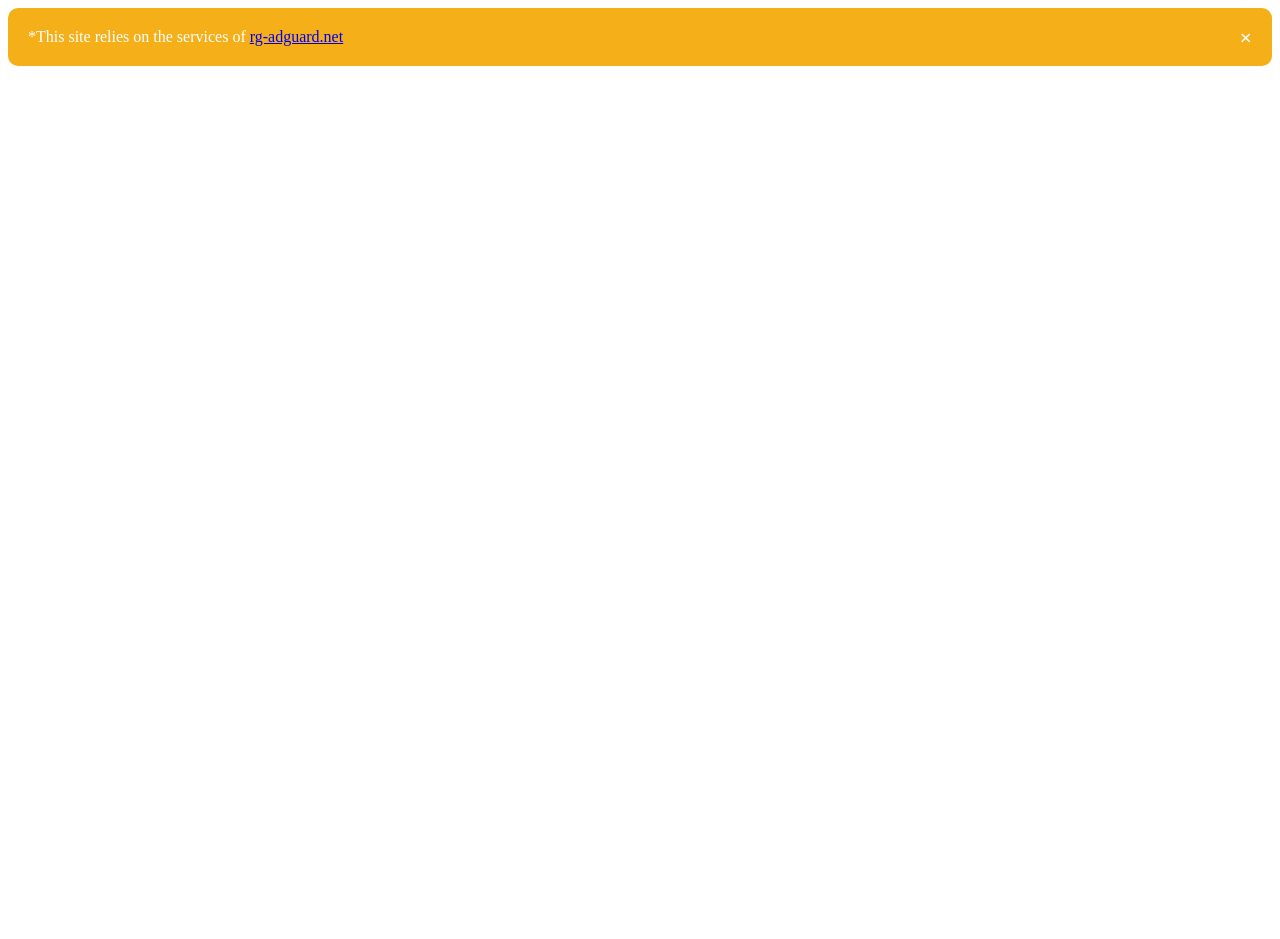
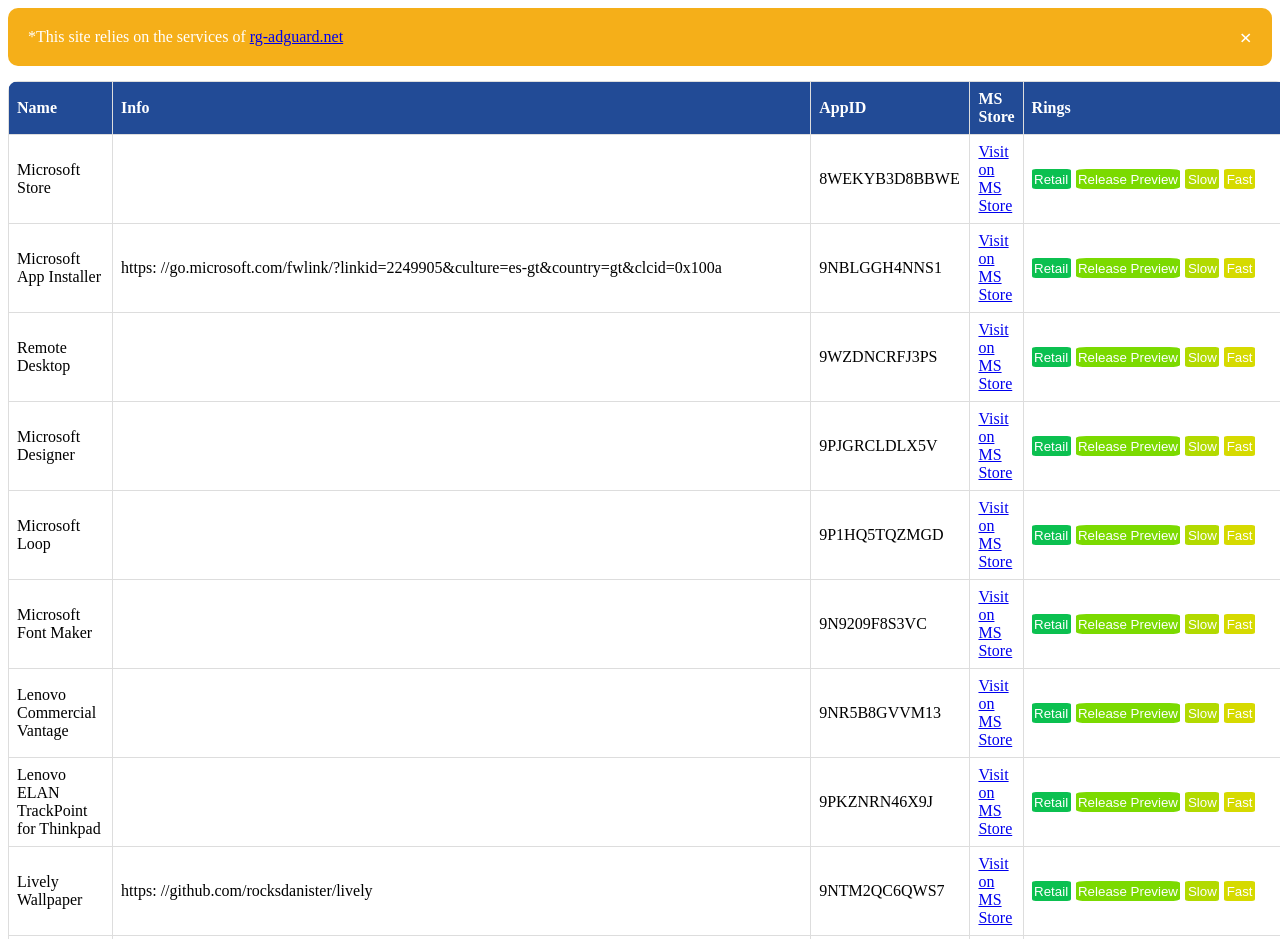
Before and after one commit to edgarchinchilla/ms-store-pkg-downloader, a plain HTML site: page www/index.html in a window 1280 px wide. Shown: the top 939 px of the page. Before the commit the page ends 800 px from the top, so only its background shows below. Drawn offline with Linux system fonts and the light colour scheme.

Commit message:
www/index.html www/js/logic.js: - Second attempt to fix JSON load and HTML elements management after code refactor

```diff
--- a/www/index.html
+++ b/www/index.html
@@ -36,8 +36,9 @@
     <table id="appsList"></table>
     <!-- DYNAMIC APPS LIST BUILDER -->
     <script>
-    // Call the function to load data on page load
-    loadJsonAndBuildAppsList();
+        const dataTable = document.getElementById('appsList');
+        // Call the function to load data on page load
+        loadJsonAndBuildAppsList();
     </script>
 </body>
 
--- a/www/js/logic.js
+++ b/www/js/logic.js
@@ -9,8 +9,6 @@ function setAppValues(appId, ring) {
 }
 
 // JSON LOAD AND DYNAMIC TABLE BUILDER
-const dataTable = document.getElementById('appsList');
-// Function to load JSON data anb build the table with Apps List
 function loadJsonAndBuildAppsList() {
     fetch('./../assets/data.json')
         .then(response => response.json())
```
